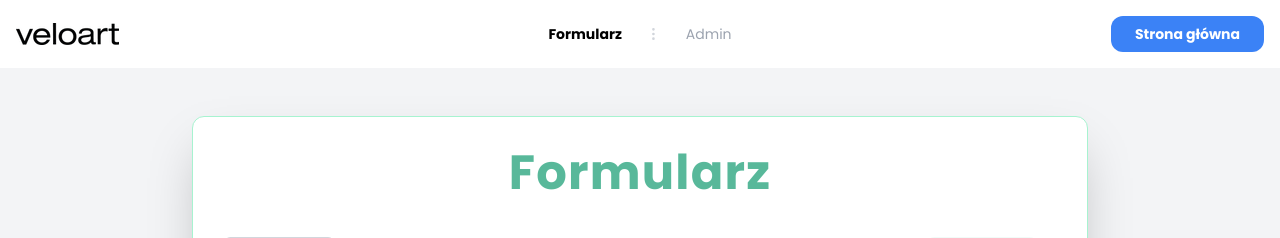
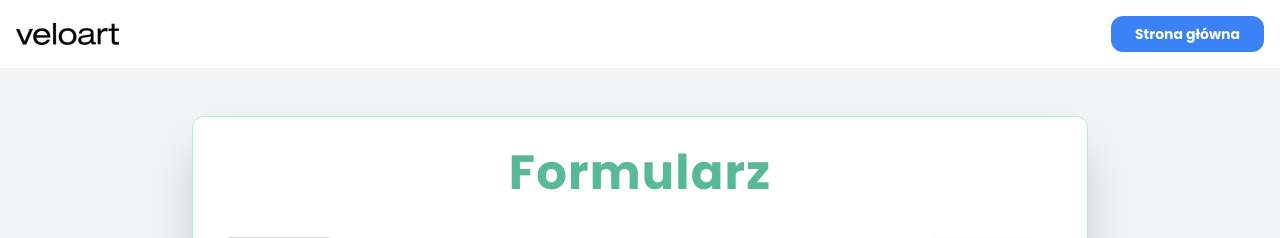
Before and after one commit to DEENUU1/zsquare-form, a Python web app: template app/templates/form.html in a window 1280 px wide. Shown: the top 238 px of the page. Run offline with Jinja, Linux system fonts and the light colour scheme; the template is opened without the code that fills it, so the values that code supplies are empty; some libraries are stand-ins or nearby versions.

Commit message:
update navbar

```diff
--- a/app/templates/navbar.html
+++ b/app/templates/navbar.html
@@ -12,16 +12,6 @@
 				</svg>
 			</button>
 		</div>
-		<ul class="hidden absolute top-1/2 left-1/2 transform -translate-y-1/2 -translate-x-1/2 lg:flex lg:mx-auto lg:flex lg:items-center lg:w-auto lg:space-x-6">
-			<li><a class="text-sm font-bold" href="/">Formularz</a></li>
-			<li class="text-gray-300">
-				<svg xmlns="http://www.w3.org/2000/svg" fill="none" stroke="currentColor" class="w-4 h-4 current-fill" viewBox="0 0 24 24">
-					<path stroke-linecap="round" stroke-linejoin="round" stroke-width="2" d="M12 5v0m0 7v0m0 7v0m0-13a1 1 0 110-2 1 1 0 010 2zm0 7a1 1 0 110-2 1 1 0 010 2zm0 7a1 1 0 110-2 1 1 0 010 2z" />
-				</svg>
-			</li>
-			<li><a class="text-sm text-gray-400 hover:text-gray-500" href="/dashboard/clients">Admin</a></li>
-
-		</ul>
 		<a class="hidden lg:inline-block py-2 px-6 bg-blue-500 hover:bg-blue-600 text-sm text-white font-bold rounded-xl transition duration-200" href="https://veloart.cc/">Strona główna</a>
 	</nav>
 	<div class="navbar-menu relative z-50 hidden">
```
